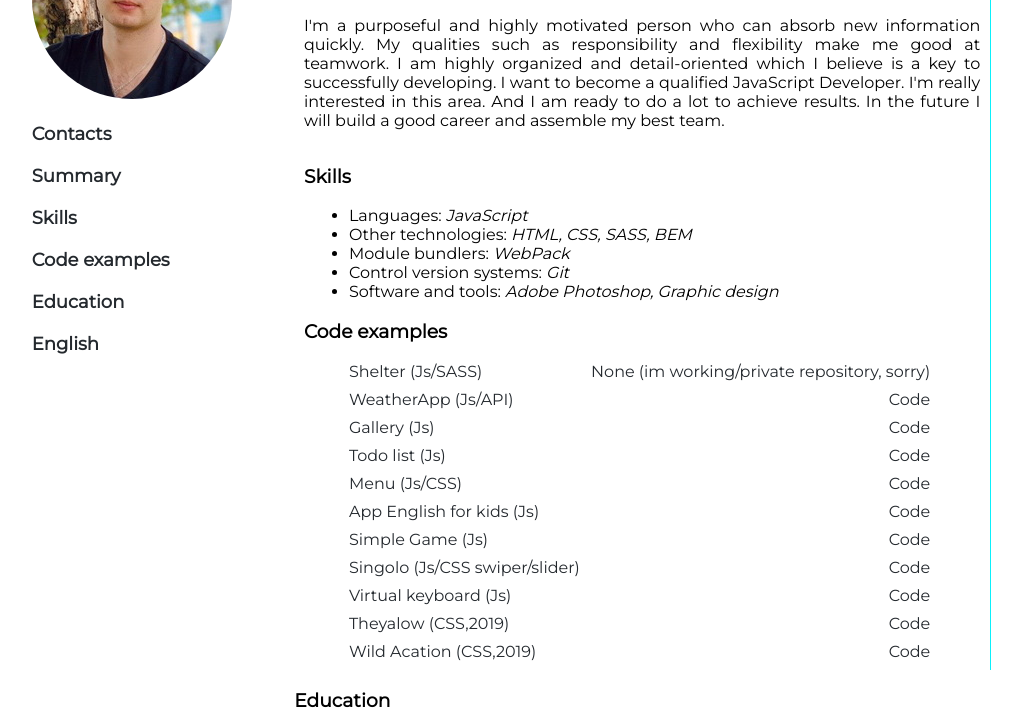
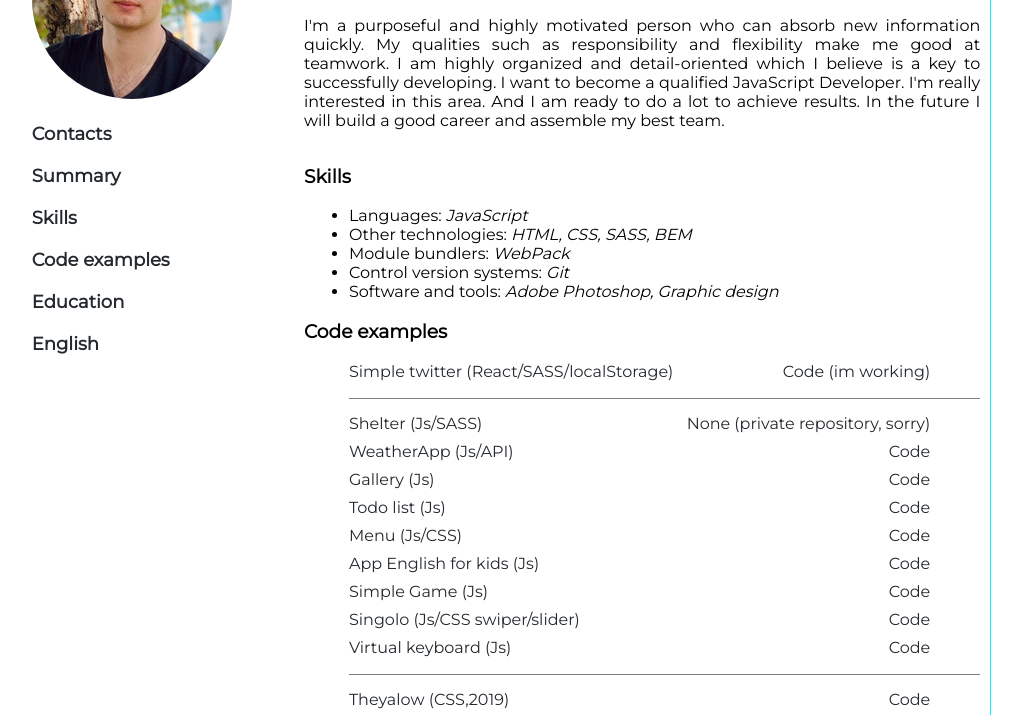
Before and after one commit to ZakharovOwl/Portfolio, a plain HTML site: page index.html in a window 1280 px wide. Shown: the part 233-948 px from the top of the page, without its empty margins (151-1173 px from the left). Drawn offline with Linux system fonts and the light colour scheme.

Commit message:
feat: add news app link

```diff
--- a/index.html
+++ b/index.html
@@ -59,10 +59,16 @@
           <h3 class="code-examples-header">Code examples</h3>
           <ul class="code-examples-ul">
 
+            <li class="code-examples-li code-react-li">
+              <a class="inline-text-link" href="https://zakharovowl.github.io/newsApp/" target="_blank">Simple twitter (React/SASS/localStorage)</a>
+              <a class="inline-text-link inline-text-link-git" href="https://github.com/ZakharovOwl/newsApp" target="_blank">
+                Code (im working)</a>
+            </li>
+
             <li class="code-examples-li">
               <a class="inline-text-link" href="https://rolling-scopes-school.github.io/zakharovowl-JS2020Q3/shelter/pages/main/" target="_blank">Shelter (Js/SASS)</a>
               <a class="inline-text-link inline-text-link-git" href="#" target="_blank">
-                None (im working/private repository, sorry)</a>
+                None (private repository, sorry)</a>
             </li>
 
             <li class="code-examples-li">
@@ -107,7 +113,7 @@
                 Code</a>
             </li>
 
-            <li class="code-examples-li">
+            <li class="code-examples-li code-css-li">
               <a class="inline-text-link" href="https://zakharovowl.github.io/virtual-keyboard/" target="_blank">Virtual keyboard (Js)</a>
               <a class="inline-text-link inline-text-link-git" href="https://github.com/ZakharovOwl/virtual-keyboard" target="_blank">
                 Code</a>
--- a/src/style.css
+++ b/src/style.css
@@ -1,21 +1,22 @@
 @font-face {
-    font-family: 'FontAwesome';
-    src: url('./fonts/fontawesome-webfont.eot?v=4.7.0');
-    src: url('./fonts/fontawesome-webfont.eot?#iefix&v=4.7.0') format('embedded-opentype'),
-          url('./fonts/fontawesome-webfont.woff2?v=4.7.0') format('woff2'),
-          url('./fonts/fontawesome-webfont.woff?v=4.7.0') format('woff'),
-          url('./fonts/fontawesome-webfont.ttf?v=4.7.0') format('truetype'),
-          url('./fonts/fontawesome-webfont.svg?v=4.7.0#fontawesomeregular') format('svg');
+  font-family: "FontAwesome";
+  src: url("./fonts/fontawesome-webfont.eot?v=4.7.0");
+  src: url("./fonts/fontawesome-webfont.eot?#iefix&v=4.7.0")
+      format("embedded-opentype"),
+    url("./fonts/fontawesome-webfont.woff2?v=4.7.0") format("woff2"),
+    url("./fonts/fontawesome-webfont.woff?v=4.7.0") format("woff"),
+    url("./fonts/fontawesome-webfont.ttf?v=4.7.0") format("truetype"),
+    url("./fonts/fontawesome-webfont.svg?v=4.7.0#fontawesomeregular")
+      format("svg");
   font-weight: normal;
   font-style: normal;
 }
 
 body {
-
   margin: 0;
   padding: 0;
   justify-content: center;
-    font-family: 'Montserrat';
+  font-family: "Montserrat";
 }
 
 .content-wrapper {
@@ -56,7 +57,6 @@ body {
   position: relative;
 }
 
-
 .div-photo {
   position: relative;
   margin: 45px 0 0 45px;
@@ -64,7 +64,6 @@ body {
   height: 200px;
 
   border-radius: 50%;
-
 }
 
 .menu {
@@ -91,7 +90,6 @@ a {
   color: rgb(21, 88, 76);
   transform: scale(1.1);
   border-bottom: 2px solid #0ce9ff;
-
 }
 
 .menu-item,
@@ -168,7 +166,7 @@ p {
   font-size: 14px;
   font-weight: normal;
 }
-footer{
+footer {
   margin: 0px auto;
   max-width: 1024px;
   margin-top: 11px;
@@ -182,7 +180,7 @@ footer{
 }
 a {
   text-decoration: none;
-    transition: all 0,5s ease;
+  transition: all 0, 5s ease;
 }
 .link-git {
   font-size: 30px;
@@ -191,20 +189,20 @@ a {
   margin-right: 50px;
   border-bottom: 2px solid white;
 }
-.code-examples-ul{
+.code-examples-ul {
   display: block;
 }
-.code-examples-li{
+.code-examples-li {
   display: flex;
   justify-content: space-between;
   margin-bottom: 7px;
 }
 
-@media screen and (max-width: 780px){
-  .menu{
+@media screen and (max-width: 780px) {
+  .menu {
     display: none;
   }
-  .data-wrapper{
+  .data-wrapper {
     border: none;
   }
   .education {
@@ -214,3 +212,10 @@ a {
     flex-direction: column;
   }
 }
+
+.code-react-li,
+.code-css-li {
+  margin-bottom: 15px;
+  padding-bottom: 15px;
+  border-bottom: 1px solid grey;
+}
```
Lines whose indentation alone changed are shown as unchanged.
